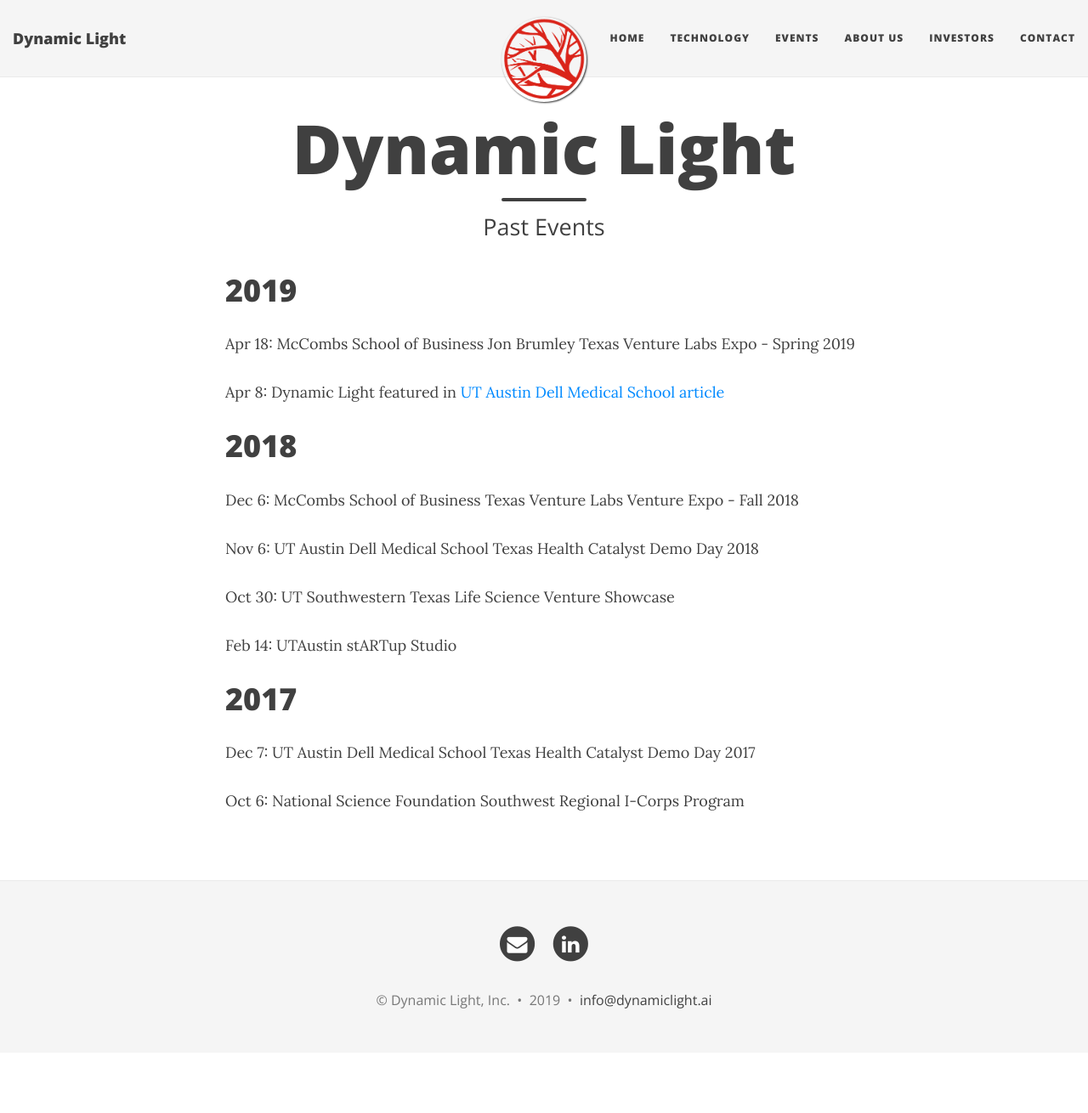
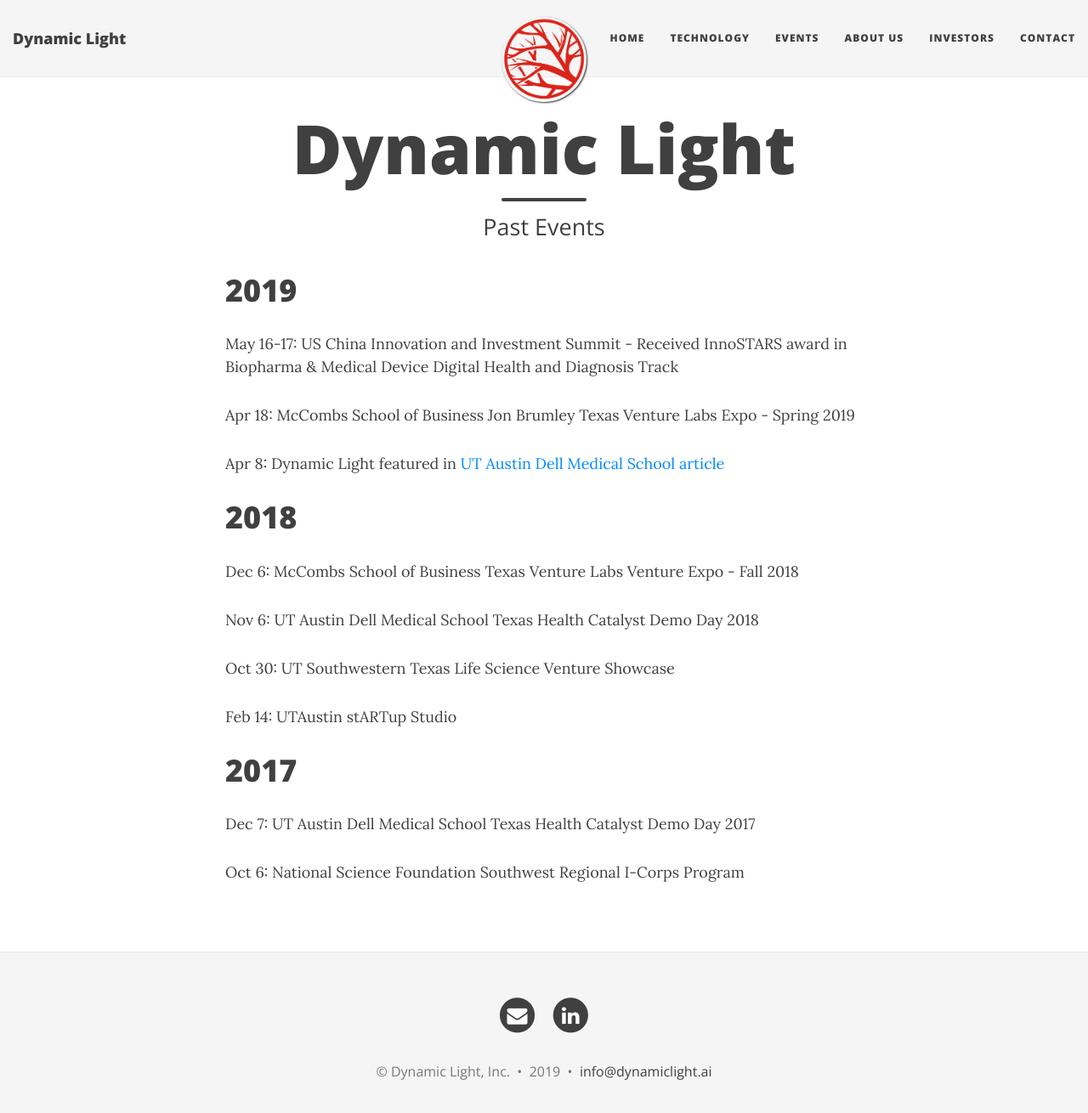
Before and after one commit to Dynamic-Light/millerd8.github.io, a Jekyll site: the page built from events.md, in a window 1280 px wide and 1323 px high. Shown: the top 1310 px of the window at 85% size. Built offline with Jekyll 4.4.1, drawn with Linux system fonts in a browser that asks for light colours; nearby versions of some CDN libraries.

Commit message:
Update events.md

```diff
--- a/events.md
+++ b/events.md
@@ -8,6 +8,7 @@
 <h1> 2019 </h1>
 <md-list-item class="md-3-line">
   <div class="md-list-item-text" layout="column">
+    <p>May 16-17: US China Innovation and Investment Summit - Received InnoSTARS award in Biopharma & Medical Device Digital Health and Diagnosis Track </p>
     <p>Apr 18: McCombs School of Business Jon Brumley Texas Venture Labs Expo - Spring 2019 </p>
     <p>Apr 8: Dynamic Light featured in <a href="https://dellmed.utexas.edu/blog/a-speckle-of-hope-a-ut-austin-project-journey-through-beyond-texas-health-catalyst">UT Austin Dell Medical School article</a> </p>
   </div>
```
